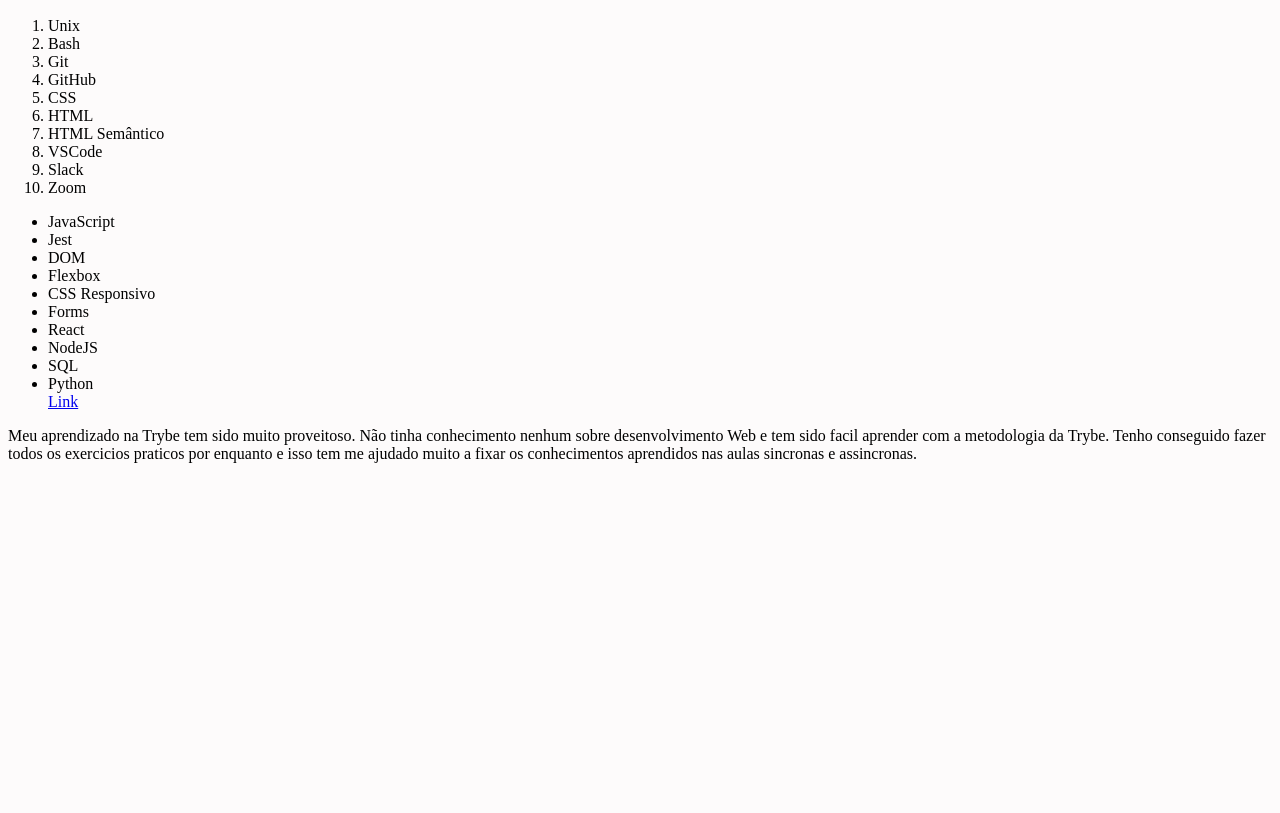
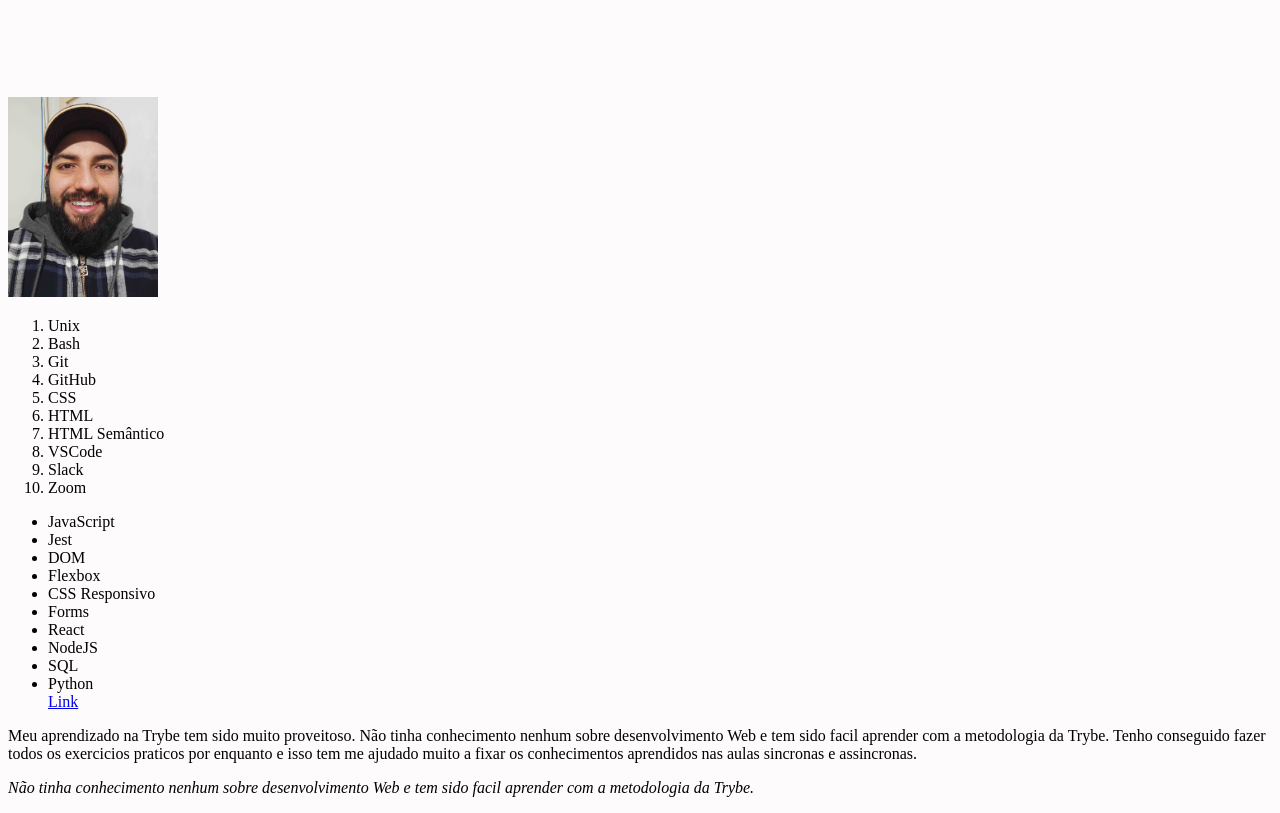
Before and after one commit to christianbvolz/project-lessons-learned, a website: page index.html in a window 1280 px wide. Shown: the part 311-1124 px from the top of the page. Before the commit the page ends 800 px from the top, so only its background shows below. Drawn offline with Linux system fonts and the light colour scheme.

Commit message:
Requisito 9

```diff
--- a/index.html
+++ b/index.html
@@ -37,9 +37,12 @@
     <li>Python</li>
     <a href="https://www.ahnegao.com.br/" target="_blank" rel="noopener noreferrer">Link</a>
   </ul>
-  <article>
+  <article id="article">
     <p>Meu aprendizado na Trybe tem sido muito proveitoso. Não tinha conhecimento nenhum sobre desenvolvimento Web e tem sido facil aprender com a metodologia da Trybe. Tenho conseguido fazer todos os exercicios praticos por enquanto e isso tem me ajudado muito a fixar os conhecimentos aprendidos nas aulas sincronas e assincronas.</p>
   </article>
+  <aside>
+    <p><em>Não tinha conhecimento nenhum sobre desenvolvimento Web e tem sido facil aprender com a metodologia da Trybe.</em></p>
+  </aside>
   <footer id="rodape">
   </footer>
 </body>
--- a/style.css
+++ b/style.css
@@ -8,7 +8,13 @@
   background-color: aqua;
 }
 
+#cabecalho a {
+  background-color: aqua;
+  padding-left: 10px;
+  padding-right: 10px;
+}
+
 #minha_foto {
   width: 150px;
-  margin-top: 100px;
+  margin-top: 400px;
 }
```
